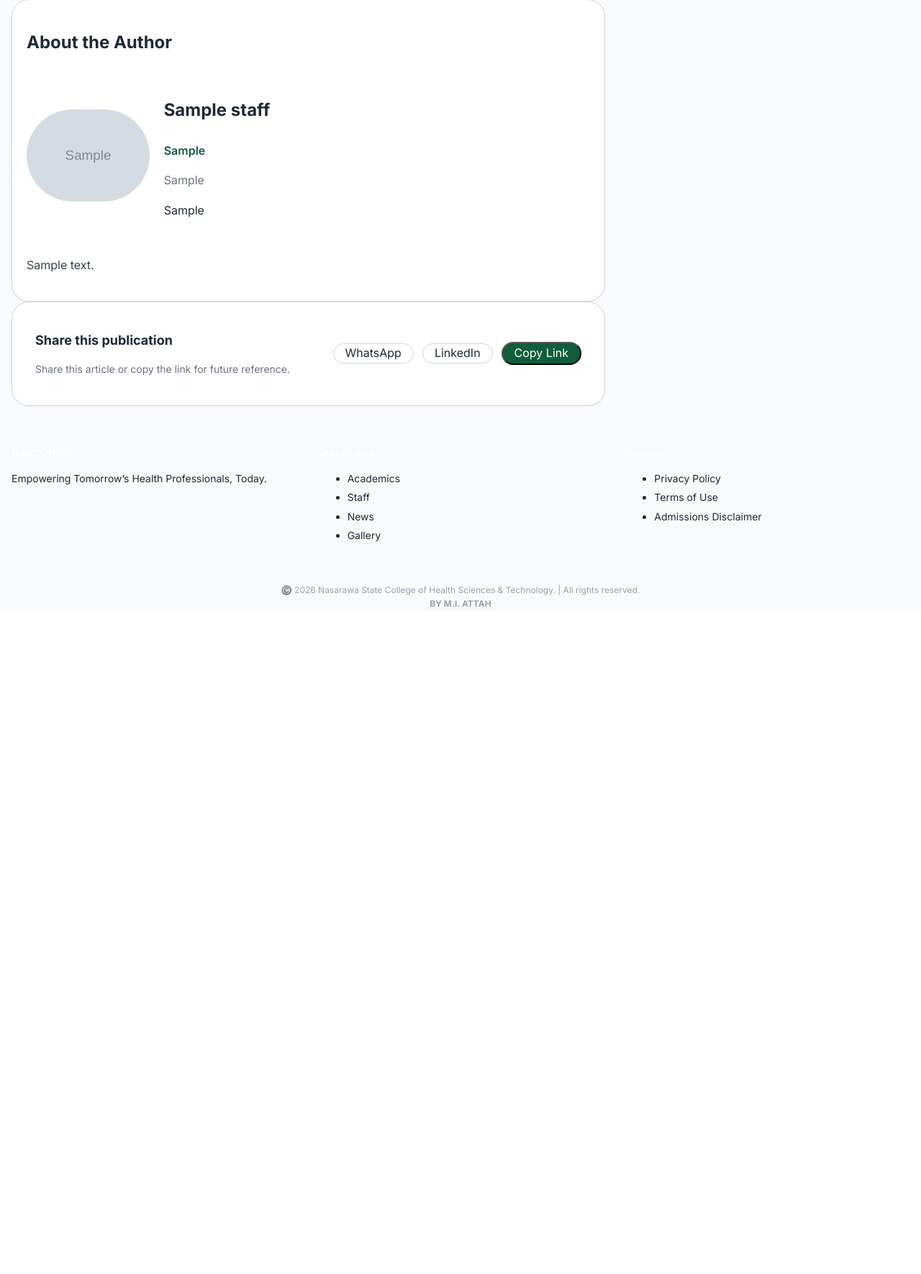
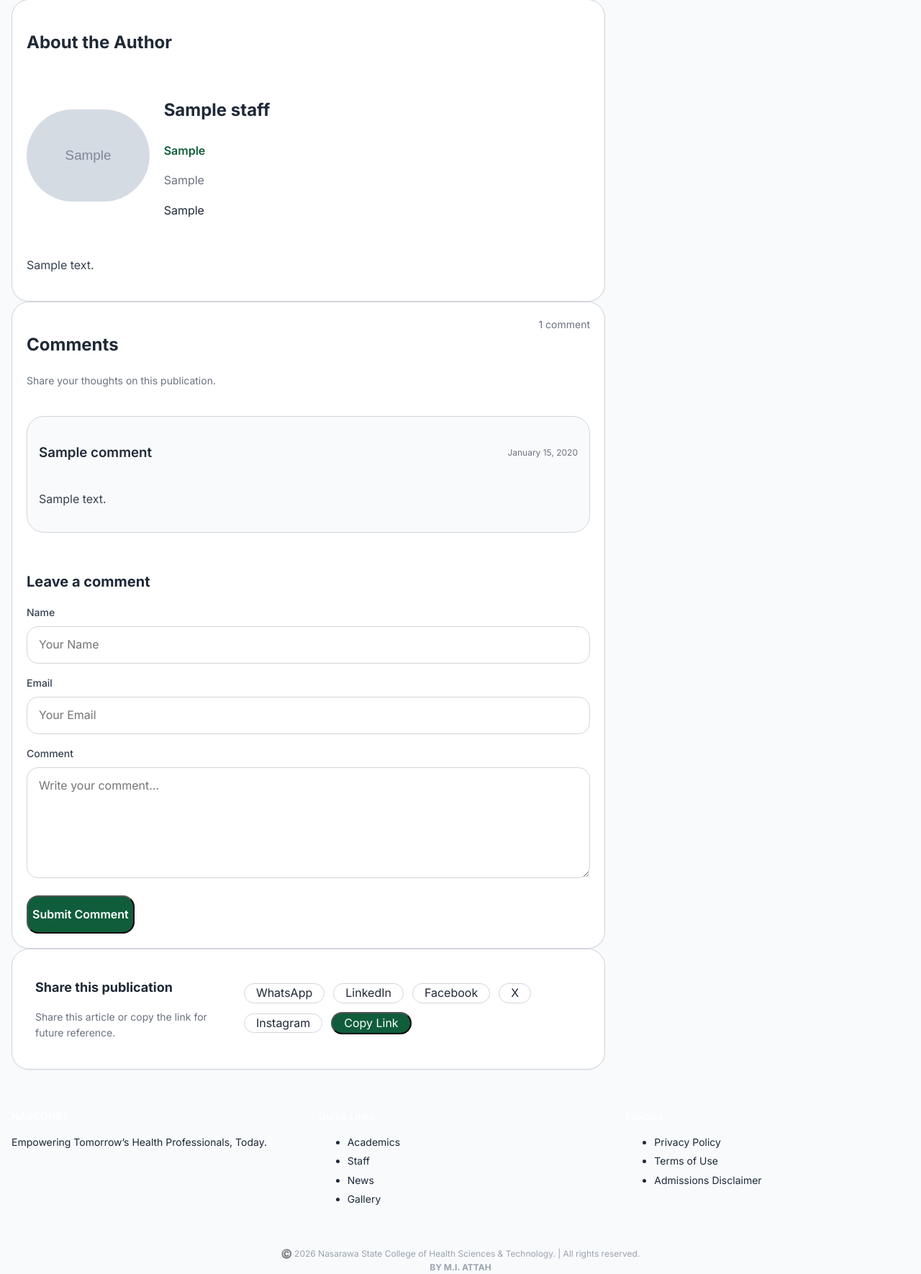
Before and after one commit to Eelblitz/nascohst-website, a Django app: page /news/sample/ in a window 1280 px wide. Shown: the part 1579-3349 px from the top of the page at 72% size. Before the commit the page ends 2423 px from the top, so only its background shows below. Run offline with Django 4.2, Linux system fonts and the light colour scheme; tables that the repository leaves empty hold one stand-in row (values such as "Sample post"); grey boxes marked "Sample" are stand-in pictures; some libraries are stand-ins or nearby versions.

Commit message:
Fix news layout and restore comments

```diff
--- a/static/css/styles.css
+++ b/static/css/styles.css
@@ -571,7 +571,9 @@ img {
 
 @media (max-width: 768px) {
   .news-author-row {
+    flex-direction: column;
     align-items: flex-start;
+    gap: 0.75rem;
   }
 
   .news-featured-meta {
@@ -593,8 +595,18 @@ img {
     border-radius: 1.25rem;
   }
 
+  .news-featured-image {
+    height: 13rem;
+    object-position: center top;
+  }
+
   .news-featured-content {
-    padding: 1rem;
+    padding: 1rem 1rem 1.25rem;
+  }
+
+  .news-featured-content > div:last-child a {
+    width: 100%;
+    justify-content: center;
   }
 
   .news-list-card {
--- a/templates/news/news_detail.html
+++ b/templates/news/news_detail.html
@@ -308,7 +308,125 @@
 
         </section>
 
+{% endif %}
+
+<!-- ========================================= -->
+<!-- Comments -->
+<!-- ========================================= -->
+
+<section class="mt-12">
+
+    <div class="bg-white rounded-2xl shadow-sm border p-5 md:p-8">
+
+        <div class="flex items-start justify-between gap-4 mb-6">
+
+            <div>
+
+                <h2 class="text-2xl font-bold text-gray-900">
+                    Comments
+                </h2>
+
+                <p class="text-sm text-gray-500 mt-1">
+                    Share your thoughts on this publication.
+                </p>
+
+            </div>
+
+            {% if comments %}
+            <span class="text-sm text-gray-500">
+                {{ comments|length }} comment{{ comments|length|pluralize }}
+            </span>
+            {% endif %}
+
+        </div>
+
+        {% if comment_submitted %}
+        <div class="mb-6 rounded-xl border border-green-200 bg-green-50 px-4 py-3 text-sm text-green-900">
+            Thanks for your comment. It will appear after approval.
+        </div>
         {% endif %}
+
+        <div class="grid lg:grid-cols-2 gap-8">
+
+            <div>
+
+                {% if comments %}
+                <div class="space-y-4">
+                    {% for comment in comments %}
+                    <article class="rounded-2xl border border-gray-200 bg-gray-50 p-4">
+                        <div class="flex items-center justify-between gap-3 mb-2">
+                            <h3 class="font-semibold text-gray-900">
+                                {{ comment.name }}
+                            </h3>
+                            <time class="text-xs text-gray-500" datetime="{{ comment.created_at|date:'c' }}">
+                                {{ comment.created_at|date:"F j, Y" }}
+                            </time>
+                        </div>
+                        <p class="text-gray-700 leading-relaxed">
+                            {{ comment.body|linebreaksbr }}
+                        </p>
+                    </article>
+                    {% endfor %}
+                </div>
+                {% else %}
+                <p class="text-gray-500">
+                    No approved comments yet.
+                </p>
+                {% endif %}
+
+            </div>
+
+            <div>
+
+                <h3 class="text-xl font-bold text-gray-900 mb-4">
+                    Leave a comment
+                </h3>
+
+                <form method="post" class="space-y-4">
+                    {% csrf_token %}
+
+                    <div>
+                        <label for="{{ comment_form.name.id_for_label }}" class="block text-sm font-medium text-gray-700 mb-2">
+                            Name
+                        </label>
+                        {{ comment_form.name }}
+                        {% for error in comment_form.name.errors %}
+                        <p class="mt-2 text-sm text-red-600">{{ error }}</p>
+                        {% endfor %}
+                    </div>
+
+                    <div>
+                        <label for="{{ comment_form.email.id_for_label }}" class="block text-sm font-medium text-gray-700 mb-2">
+                            Email
+                        </label>
+                        {{ comment_form.email }}
+                        {% for error in comment_form.email.errors %}
+                        <p class="mt-2 text-sm text-red-600">{{ error }}</p>
+                        {% endfor %}
+                    </div>
+
+                    <div>
+                        <label for="{{ comment_form.body.id_for_label }}" class="block text-sm font-medium text-gray-700 mb-2">
+                            Comment
+                        </label>
+                        {{ comment_form.body }}
+                        {% for error in comment_form.body.errors %}
+                        <p class="mt-2 text-sm text-red-600">{{ error }}</p>
+                        {% endfor %}
+                    </div>
+
+                    <button type="submit" class="inline-flex items-center rounded-xl bg-primary px-5 py-3 font-semibold text-white hover:bg-green-800 transition">
+                        Submit Comment
+                    </button>
+                </form>
+
+            </div>
+
+        </div>
+
+    </div>
+
+</section>
 <!-- ================================================= -->
 <!-- Share Publication -->
 <!-- ================================================= -->
@@ -331,7 +449,7 @@
 
             </div>
 
-            <div class="flex items-center gap-3">
+            <div class="flex flex-wrap items-center gap-3">
 
                 <a href="https://wa.me/?text={{ request.build_absolute_uri|urlencode }}"
                    target="_blank"
@@ -348,6 +466,33 @@
                    class="px-4 py-2 rounded-full border hover:bg-green-50 transition">
 
                     LinkedIn
+
+                </a>
+
+                <a href="https://www.facebook.com/sharer/sharer.php?u={{ request.build_absolute_uri|urlencode }}"
+                   target="_blank"
+                   rel="noopener noreferrer"
+                   class="px-4 py-2 rounded-full border hover:bg-green-50 transition">
+
+                    Facebook
+
+                </a>
+
+                <a href="https://x.com/intent/post?url={{ request.build_absolute_uri|urlencode }}"
+                   target="_blank"
+                   rel="noopener noreferrer"
+                   class="px-4 py-2 rounded-full border hover:bg-green-50 transition">
+
+                    X
+
+                </a>
+
+                <a href="https://www.instagram.com/"
+                   target="_blank"
+                   rel="noopener noreferrer"
+                   class="px-4 py-2 rounded-full border hover:bg-green-50 transition">
+
+                    Instagram
 
                 </a>
 
```
Also changed, not shown: news/tests.py (+17 -0 lines), 2 other files.
